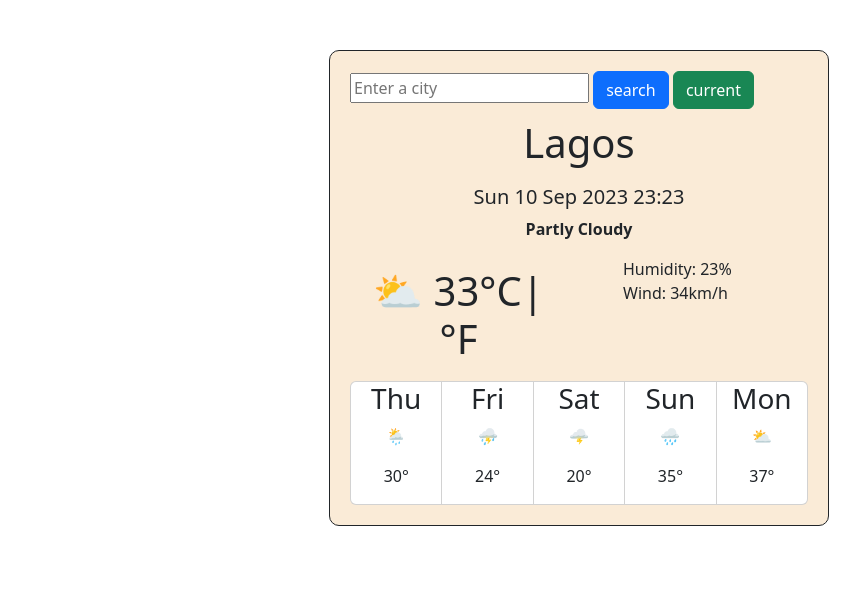
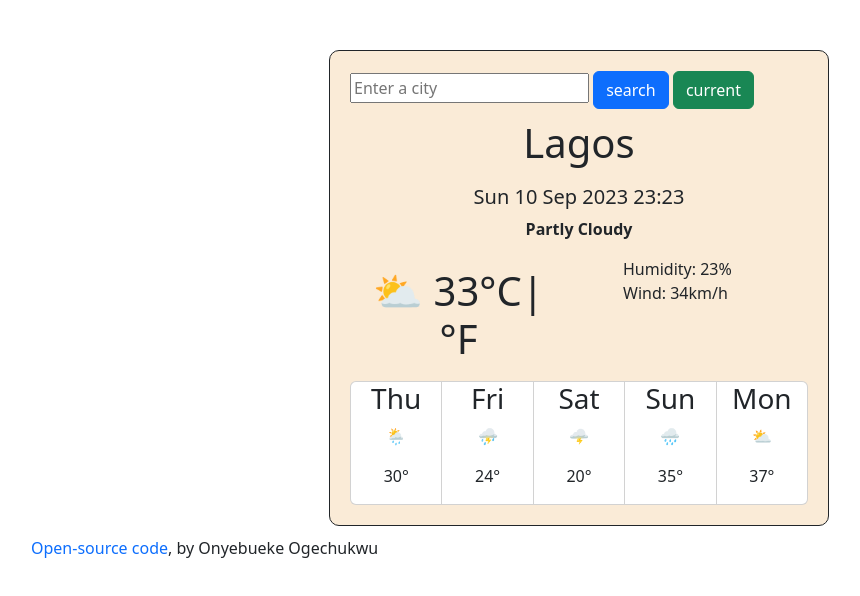
Before and after one commit to Hisgraceingrace/my-weather-app, a plain HTML site: page index.html in a window 1280 px wide. Shown: the whole page, without its empty margins (61-921 px from the left). Drawn offline with nearby package versions, Linux system fonts and the light colour scheme.

Commit message:
added footer to index.html and updated styles.css

```diff
--- a/index.html
+++ b/index.html
@@ -78,6 +78,11 @@
           </div>
         </div>
       </div>
+      <footer class="footer">
+        <a href="https://github/Hisgraceingrace/my-weather-app" class="link"
+          >Open-source code</a
+        >, by Onyebueke Ogechukwu
+      </footer>
     </div>
     <script src="index.js"></script>
   </body>
--- a/styles.css
+++ b/styles.css
@@ -5,6 +5,7 @@
   padding: 20px;
   margin: 50px auto;
   background-color: antiquewhite;
+  margin-bottom: 0;
 }
 h1 {
   text-align: center;
@@ -22,3 +23,9 @@ ul {
 .card {
   text-align: center;
 }
+.footer {
+  margin: 10px;
+}
+.link {
+  text-decoration: none;
+}
```
